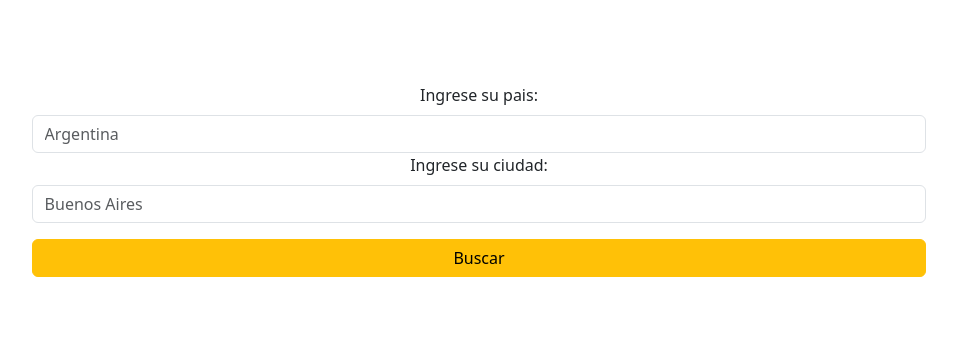
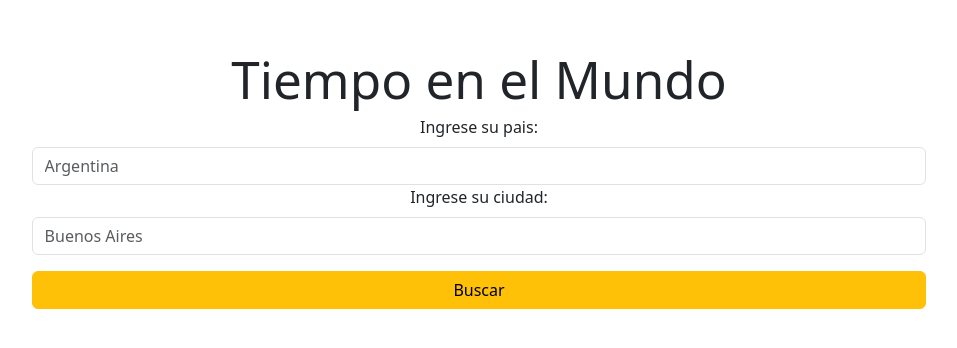
Before and after one commit to maxivega0/ejercicioReact13, a React (Vite) app: page / in a window 1280 px wide. Shown: the part 204-552 px from the top of the page, without its empty margins (161-1118 px from the left). Built offline with nearby package versions, Linux system fonts and the light colour scheme.

Commit message:
cambios en el readme

```diff
--- a/src/components/Formulario.jsx
+++ b/src/components/Formulario.jsx
@@ -39,6 +39,7 @@ const Formulario = () => {
   return (
     <div>
       <Container>
+        <h1>Tiempo en el Mundo</h1>
         <Form onSubmit={handleSubmit}>
           <Form.Group className="mb-3 row" controlId="ubicacion">
             <Form.Label>Ingrese su pais:</Form.Label>
```
Also changed, not shown: 1 other file (tests, documents, lock files or other folders).
